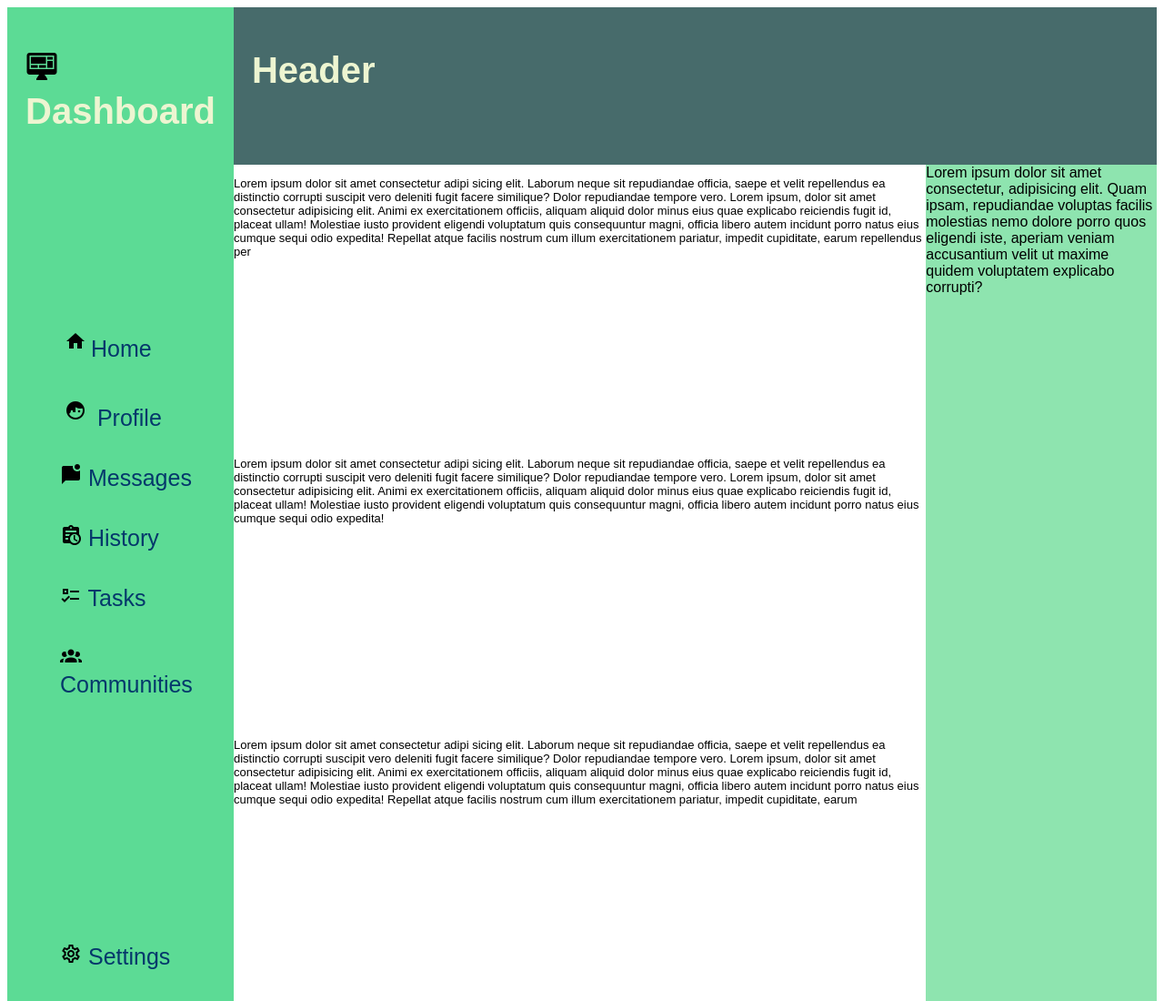
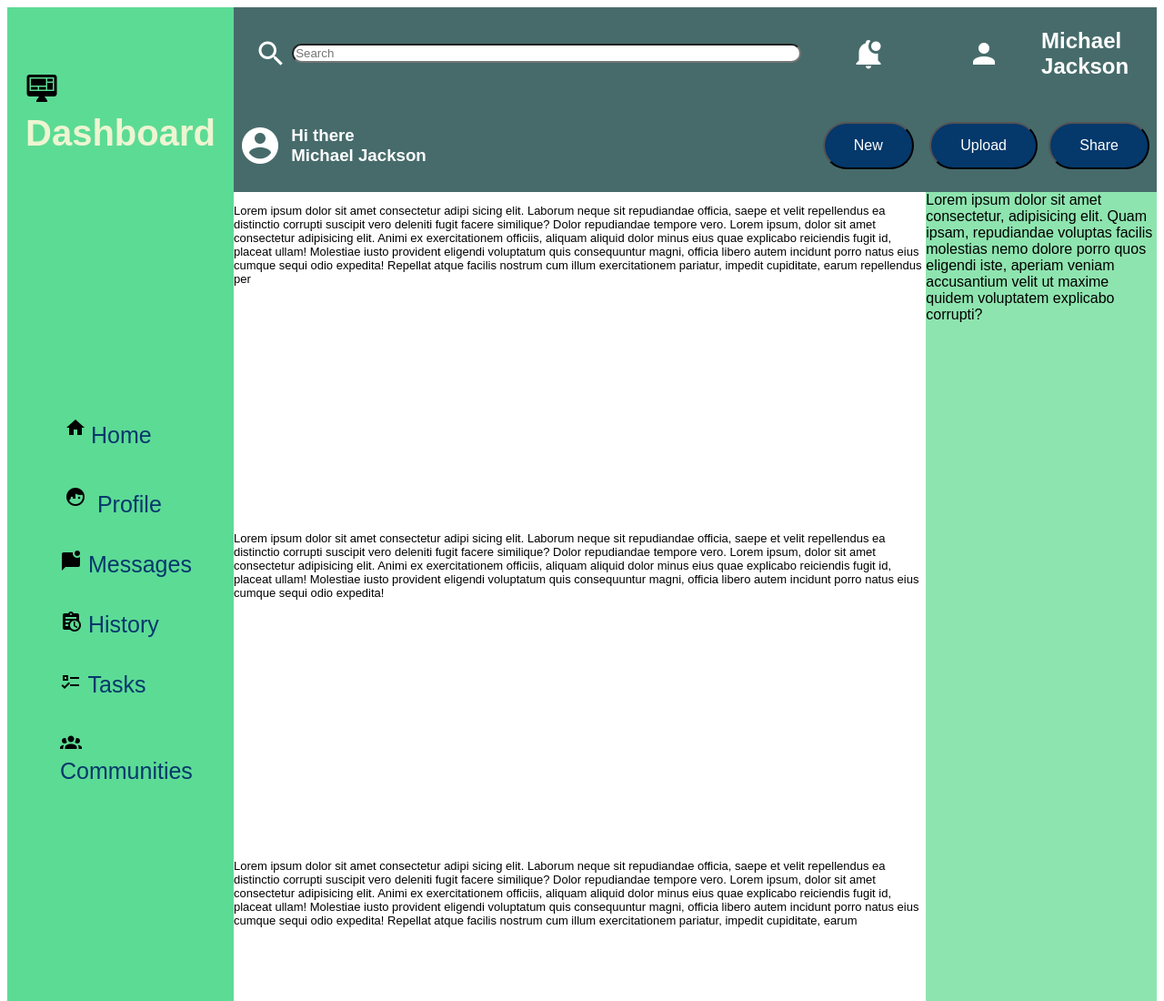
Before and after one commit to devanand98/Admin-Dashboard, a plain HTML site: page index.html in a window 1280 px wide. Shown: the top 1100 px of the page at 91% size. Drawn offline with Linux system fonts and the light colour scheme.

Commit message:
Completed header

```diff
--- a/index.html
+++ b/index.html
@@ -37,11 +37,30 @@
         </div>
 
         <div class="header">
-            <h1>Header</h1>
-        </div>
+            <div class="Search">
+                <img src="Icons/search.png" style="padding: 5px;">
+                <input type="text" placeholder="Search" class="searchBar">
+            </div>
+
+            <img src="Icons/bell-badge.png" alt="">
+            <img src="Icons/account.png" alt="">
+            <h2>Michael Jackson</h3>
+                <div class="greeting">
+                    <img src="Icons/account-circle.png" alt="   ">
+                    <h3>
+                        Hi there <br>
+                        Michael Jackson
+                    </h3>
+                </div>
+            <button >New</button>
+            <button >Upload</button>
+            <button >Share</button>
+
+           </div>
 
         <div class="content">
             <div class="projects">
+
                 <div class="projectCard">
                     <p>Lorem ipsum dolor sit amet consectetur adipi sicing elit. Laborum neque sit repudiandae officia, saepe et velit repellendus ea distinctio corrupti suscipit vero deleniti fugit facere similique? Dolor repudiandae tempore vero.
                         Lorem ipsum, dolor sit amet consectetur adipisicing elit. Animi ex exercitationem officiis, aliquam aliquid dolor minus eius quae explicabo reiciendis fugit id, placeat ullam! Molestiae iusto provident eligendi voluptatum quis consequuntur magni, officia libero autem incidunt porro natus eius cumque sequi odio expedita! Repellat atque facilis nostrum cum illum exercitationem pariatur, impedit cupiditate, earum repellendus per</p>
--- a/style.css
+++ b/style.css
@@ -15,10 +15,47 @@ h1{
 
     .header{
         display: grid;
+        grid-template-rows: 1fr 1fr;
+        grid-template-columns: 5fr 1fr 1fr 1fr;
         grid-row: span 1;
         grid-column: span 1;
         background-color: rgb(71, 107, 107);
         grid-column-start: 2;
+        align-items: center;
+        justify-items: center;
+    }
+    .Search{
+        display:grid;
+        grid-template-columns: 1fr 12fr;
+        align-items: center;
+    }
+    .searchBar{
+        border-radius: 25px;
+        width: 100%;
+
+    }
+
+    .greeting{
+        display: grid;
+        grid-template-columns: 1fr 12fr;
+        align-items: center;
+    }
+
+    h3{
+        padding: 10px;
+        color: white;
+    }
+    h2{
+        color: white;
+        margin-right: 15px;
+    }
+
+    button{
+        background-color:#05386B;
+        color: white;
+        padding: 15px 32px;
+        border-radius: 30px;
+        font-size:medium;
     }
 
     .sidebar{
```
Also changed, not shown: Icons/account-circle.png (added), Icons/account.png (added), Icons/bell-badge.png (added), Icons/search.png (added). Lines whose indentation alone changed are shown as unchanged.
